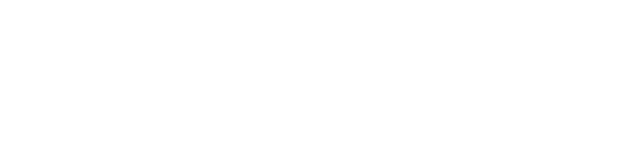
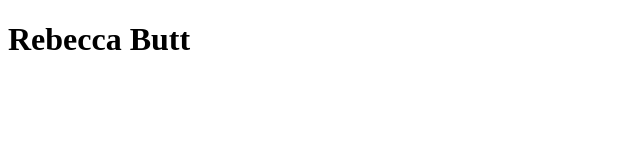
Before and after one commit to rebby97/Portfolio, a plain HTML site: page index.html in a window 1280 px wide. Shown: the whole page, without its empty margins (0-640 px from the left). Drawn offline with Linux system fonts and the light colour scheme.

Commit message:
test commit

```diff
--- a/index.html
+++ b/index.html
@@ -8,7 +8,9 @@
 </head>
 
 <body>
-
+    <h1>
+        Rebecca Butt
+    </h1>
 </body>
 
 </html>
```
